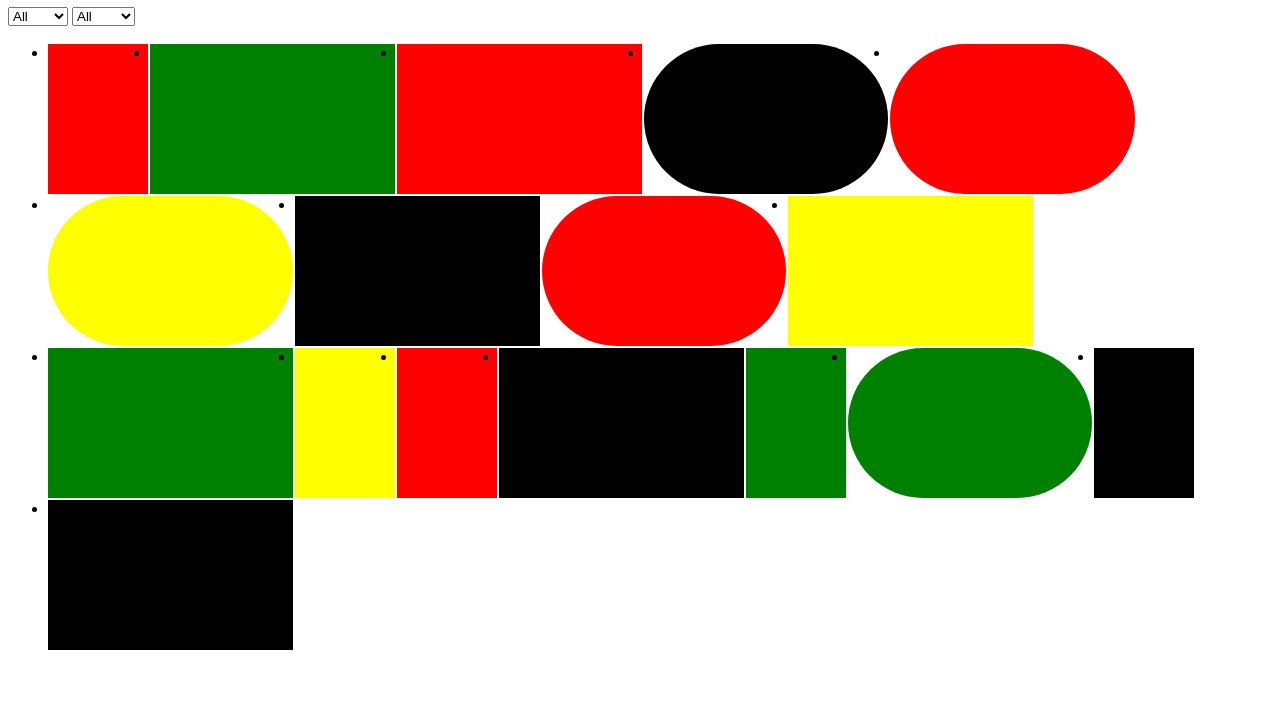
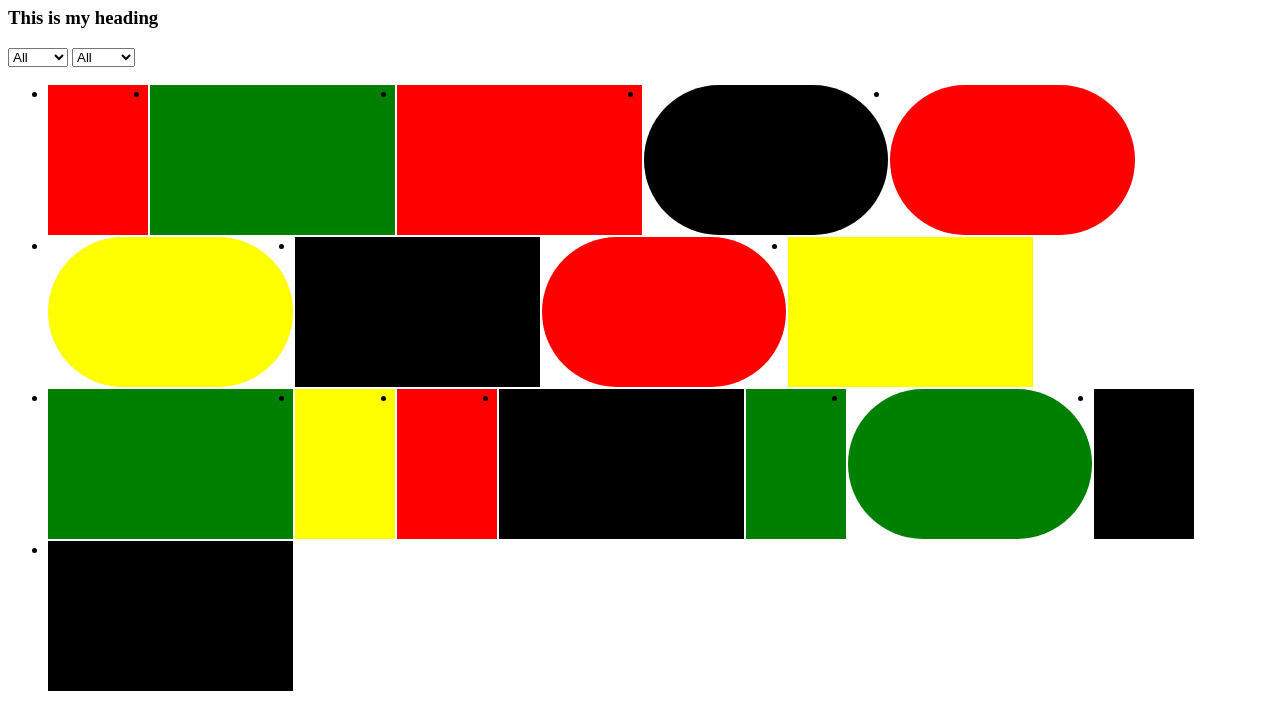
Before and after one commit to satish-thakur/new-file, a plain HTML site: page filter.html in a window 1280 px wide. Shown: the part 73-800 px from the top of the page. Drawn offline with nearby package versions, Linux system fonts and the light colour scheme.

Commit message:
updated again

```diff
--- a/filter.html
+++ b/filter.html
@@ -30,6 +30,7 @@
 	}
 </style>
 <h1>Hello world</h1>
+<h3>This is my heading</h3>
 <div class="content">
 	<form>
 		<select class="colors" value="">
```
